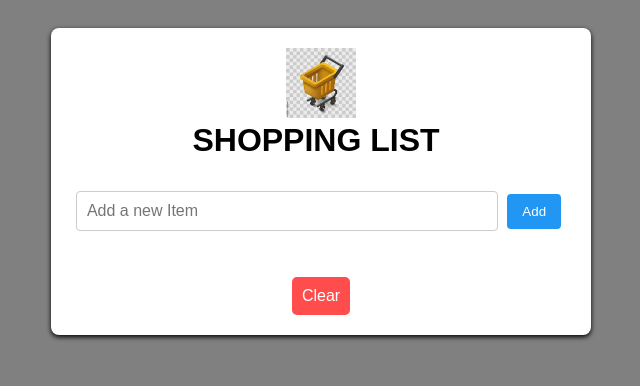
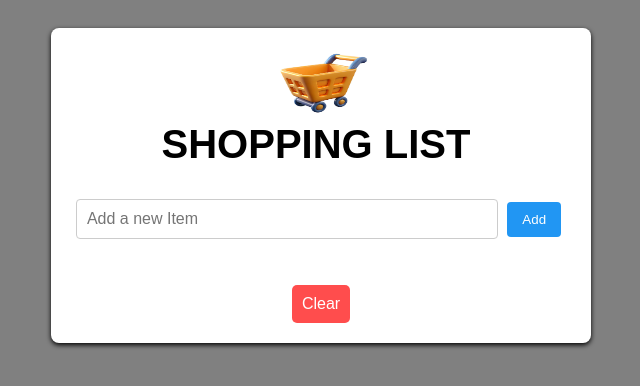
Before and after one commit to MACKENA05/Shopping-list, a plain HTML site: page index.html in a window 1280 px wide. Shown: the whole page, without its empty margins (319-959 px from the left). Drawn offline with Linux system fonts and the light colour scheme.

Commit message:
changed the image and updated my README.md

```diff
--- a/index.html
+++ b/index.html
@@ -9,7 +9,7 @@
 <body>
     <div class="container">
         <div class="header">
-          <img src="./download.jpeg" alt="Cart">
+          <img src="./icon.jpeg" alt="Cart">
           <h1>SHOPPING LIST</h1>
         </div>
           <input type="text" id="itemInput" placeholder="Add a new Item">
--- a/style.css
+++ b/style.css
@@ -17,7 +17,7 @@ body {
   text-align: center;
 }
 .header img{
-    width: 70px;
+  width: 100px;
   height: 70px;
   justify-content: center;
   align-items: center;
@@ -25,7 +25,7 @@ body {
 
 h1 {
   text-align: center;
-    font-size: 2rem;
+  font-size: 40px;
   margin-bottom: 30px;
   margin: 0 10px 30px 0;
 
```
Also changed, not shown: download.jpeg (deleted), icon.jpeg (added), 1 other file. Lines whose indentation alone changed are shown as unchanged.
